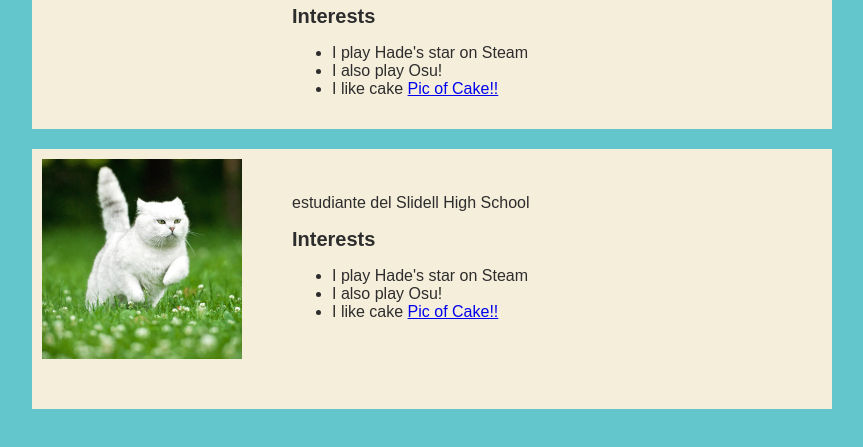
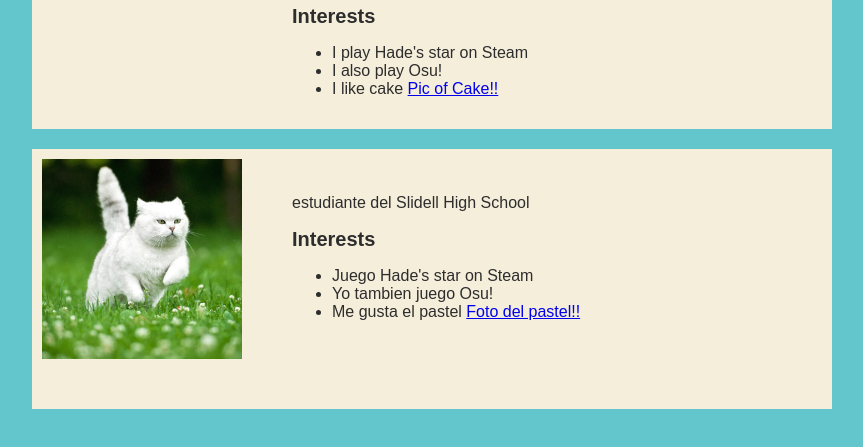
Before and after one commit to AlyssaMajor/AlyssaMajor.github.io, a plain HTML site: page index.html in a window 1280 px wide. Shown: the part 271-718 px from the top of the page, without its empty margins (208-1071 px from the left). Drawn offline with Linux system fonts and the light colour scheme.

Commit message:
update index.html file

```diff
--- a/index.html
+++ b/index.html
@@ -163,9 +163,9 @@
                 <section class="interests">
                     <header> Interests </header>
                     <ul>
-                        <li>I play Hade's star on Steam</li><li>I also play Osu!</li><li>I like cake
+                        <li> Juego Hade's star on Steam</li><li>Yo tambien juego Osu!</li><li>Me gusta el pastel
                             <a href="https://tastesbetterfromscratch.com/hersheys-perfectly-chocolate-chocolate-cake/">
-                               Pic of Cake!!
+                               Foto del pastel!!
                             </a>
                         </li>
                     </ul>
```
Also changed, not shown: gallery.html (+5 -0 lines).
